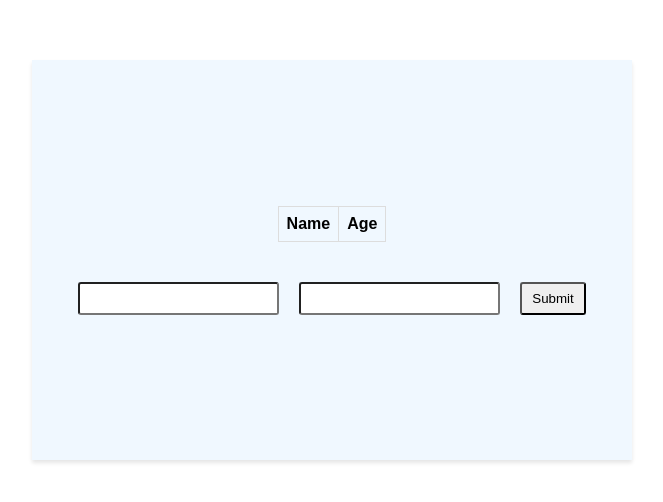
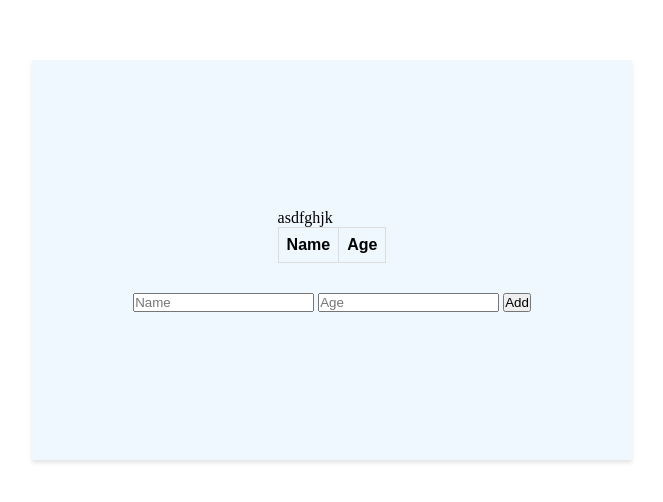
Before and after one commit to jaylm10/AppendInTable, a plain HTML site: page index.html in a window 1280 px wide. Shown: the part 140-642 px from the top of the page, without its empty margins (308-971 px from the left). Drawn offline with Linux system fonts and the light colour scheme.

Commit message:
random commit

```diff
--- a/index.html
+++ b/index.html
@@ -1,34 +1,28 @@
 <!DOCTYPE html>
 <html lang="en">
   <head>
-    <meta charset="UTF-8">
-    <meta name="viewport" content="width=device-width, initial-scale=1.0">
-    <title>AppendInTable</title>
-    <link rel="stylesheet" href="styles.css">
+    <meta charset="UTF-8" />
+    <meta name="viewport" content="width=device-width, initial-scale=1.0" />
+    <title>Responsive Layout</title>
+    <link rel="stylesheet" href="styles.css" />
   </head>
   <body>
     <div class="container">
-
-        <div id="table" class="table">
+      <div class="left-content">
         <table>
-                <thead>
+          asdfghjk
             <tr>
               <th>Name</th>
               <th>Age</th>
             </tr>
-                </thead>
+
         </table>
-
       </div>
-        <div class="button">
-            <input id="name" class="common" type="text"/>
-            <input id="age" class="common" type="text"/>
-
-            <button id="submit" class="common">Submit</button>
+      <div class="right-content">
+        <input type="text" placeholder="Name" />
+        <input type="text" placeholder="Age" />
+        <button>Add</button>
       </div>
-
     </div>
-
-    <script src="./script.js"></script>
   </body>
 </html>
```
Lines whose indentation alone changed are shown as unchanged.
